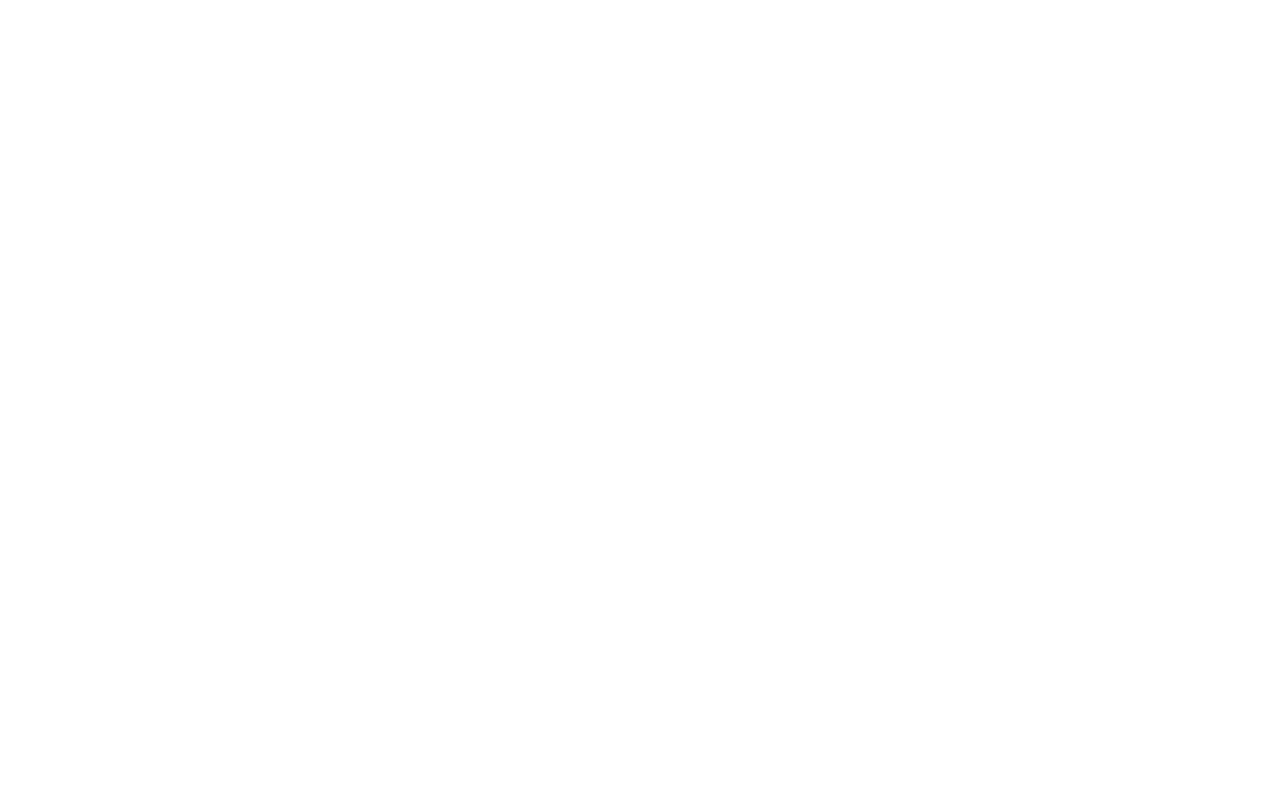
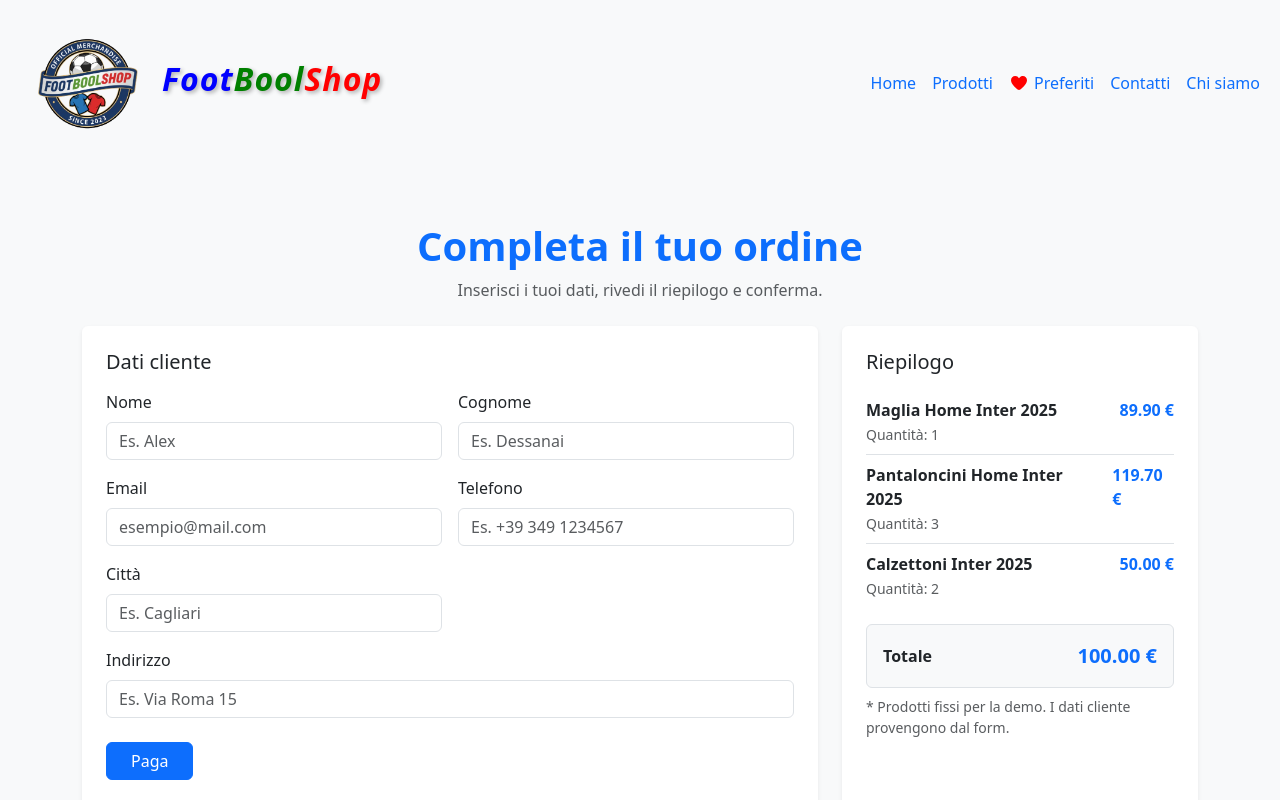
Before and after one commit to fabioferrari00/footboolshop-react, a React (Vite) app: page /checkout in a window 1280 px wide. Before the commit this address had no page. Shown: the top 800 px of the page. Built offline with nearby package versions, Linux system fonts and the light colour scheme; a web font is replaced by a local one.

Commit message:
pagina checkout

```diff
--- /dev/null
+++ b/pages/Checkout.jsx
@@ -0,0 +1,147 @@
+import React, { useMemo, useState } from "react";
+import axios from "axios";
+
+export default function CheckoutPage() {
+  const [form, setForm] = useState({
+    user_name: "",
+    user_surname: "",
+    user_mail: "",
+    user_phone: "",
+    user_city: "",
+    user_address: "",
+  });
+
+  //  Prodotti statici D A R E C U P E R A R E   D A C A R T !!!!!!!
+  const items = useMemo(
+    () => [
+      { products_id: 8, product_name: "Maglia Home Inter 2025", quantity: 1, price: 89.9 },
+      { products_id: 2, product_name: "Pantaloncini Home Inter 2025", quantity: 3, price: 39.9 },
+      { products_id: 3, product_name: "Calzettoni Inter 2025", quantity: 2, price: 25.0 },
+    ],
+    []
+  );
+
+  //    D A     R E C U P E R A R E   D A C A R T !!!!!!!
+  const total_price = 100
+
+  const [message, setMessage] = useState(null);
+
+  const handleChange = (e) => {
+    const { name, value } = e.target;
+    setForm((p) => ({ ...p, [name]: value }));
+  };
+
+  // Invio form tramite post su axios
+  const handleSubmit = async (e) => {
+    e.preventDefault();
+    const payload = {
+      status: 1,
+      total_price: Number(total_price.toFixed(2)),
+      ...form,
+      items,
+    };
+
+    setMessage(null);
+
+    try {
+      const res = await axios.post("http://localhost:3000/orders/add-order", payload);
+      console.log("Risposta server:", res.data);
+      setMessage({ type: "success", text: "Ordine inviato!" });
+    } catch (err) {
+      console.error("Errore invio ordine:", err);
+      setMessage({ type: "error", text: "Errore nell'invio. Riprova." });
+    }
+  };
+
+  return (
+    <div className="bg-light min-vh-100 py-5">
+      <div className="container">
+        {/* Header */}
+        <div className="text-center mb-4">
+          <h1 className="display-6 fw-bold text-primary mt-2">Completa il tuo ordine</h1>
+          <p className="text-muted">Inserisci i tuoi dati, rivedi il riepilogo e conferma.</p>
+        </div>
+
+        {/* Messaggi */}
+        {message && (
+          <div className={`alert ${message.type === "success" ? "alert-success" : "alert-danger"} text-center`} role="alert">
+            {message.text}
+          </div>
+        )}
+
+        <div className="row g-4">
+          {/* Form */}
+          <div className="col-12 col-lg-8">
+            <div className="card shadow-sm border-0">
+              <div className="card-body p-4">
+                <h2 className="h5 mb-3">Dati cliente</h2>
+                <form onSubmit={handleSubmit}>
+                  <div className="row g-3">
+                    <Field label="Nome" name="user_name" value={form.user_name} onChange={handleChange} placeholder="Es. Alex" />
+                    <Field label="Cognome" name="user_surname" value={form.user_surname} onChange={handleChange} placeholder="Es. Dessanai" />
+                    <Field type="email" label="Email" name="user_mail" value={form.user_mail} onChange={handleChange} placeholder="esempio@mail.com" />
+                    <Field label="Telefono" name="user_phone" value={form.user_phone} onChange={handleChange} placeholder="Es. +39 349 1234567" />
+                    <Field label="Città" name="user_city" value={form.user_city} onChange={handleChange} placeholder="Es. Cagliari" />
+                    <Field label="Indirizzo" name="user_address" value={form.user_address} onChange={handleChange} placeholder="Es. Via Roma 15" full />
+                  </div>
+
+                  <div className="d-flex gap-2 mt-4">
+                    <button type="submit" className="btn btn-primary px-4">
+                      Paga
+                    </button>
+                  </div>
+                </form>
+              </div>
+            </div>
+          </div>
+
+
+
+          {/* Riepilogo  dati D A R E C U P E R A R E*/}
+          <div className="col-12 col-lg-4">
+            <div className="card shadow-sm border-0">
+              <div className="card-body p-4">
+                <h2 className="h5 mb-3">Riepilogo</h2>
+                <ul className="list-group list-group-flush">
+                  {items.map((it, idx) => (
+                    <li key={idx} className="list-group-item d-flex justify-content-between align-items-start px-0">
+                      <div className="me-3">
+                        <div className="fw-semibold">{it.product_name}</div>
+                        <small className="text-muted">Quantità: {it.quantity}</small>
+                      </div>
+                      <span className="fw-semibold text-primary">{(it.price * it.quantity).toFixed(2)} €</span>
+                    </li>
+                  ))}
+                </ul>
+                <div className="mt-3 p-3 bg-body-tertiary rounded border">
+                  <div className="d-flex justify-content-between align-items-center">
+                    <span className="fw-semibold">Totale</span>
+                    <span className="fs-5 fw-bold text-primary">{total_price.toFixed(2)} €</span>
+                  </div>
+                </div>
+                <small className="text-muted d-block mt-2">* Prodotti fissi per la demo. I dati cliente provengono dal form.</small>
+              </div>
+            </div>
+          </div>
+        </div>
+      </div>
+    </div>
+  );
+}
+
+//funzione per che crea oggetto
+function Field({ label, name, value, onChange, type = "text", placeholder, full = false }) {
+  return (
+    <div className={full ? "col-12" : "col-12 col-md-6"}>
+      <label className="form-label">{label}</label>
+      <input
+        type={type}
+        name={name}
+        value={value}
+        placeholder={placeholder}
+        onChange={onChange}
+        className="form-control"
+      />
+    </div>
+  );
+}
--- a/src/App.jsx
+++ b/src/App.jsx
@@ -9,6 +9,7 @@
 import { CartProvider } from './CartContext'
 import FavoritesPage from '../pages/FavoritesPage';
 import EditProduct from '../pages/EditProduct'
+import Checkout from '../pages/Checkout'
 
 
 function App() {
@@ -26,6 +27,8 @@
               <Route path='/about_us' element={<AboutUsPage />} />
               <Route path='/cart' element={<CartPage />} />
               <Route path='/favorites' element={<FavoritesPage />} />
+              <Route path='/checkout' element={<Checkout />} />
+
             </Route>
           </Routes>
         </BrowserRouter>
```
